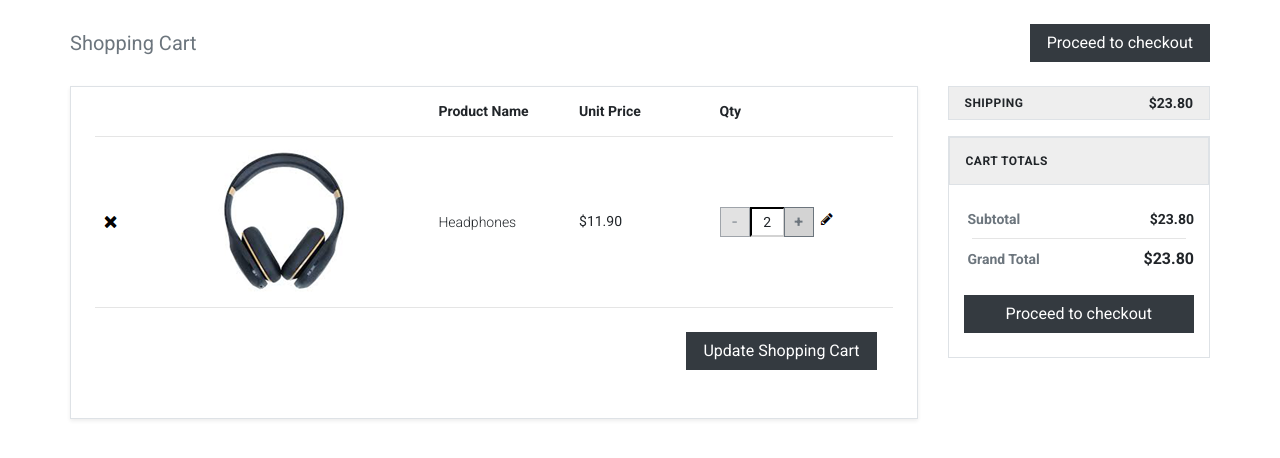
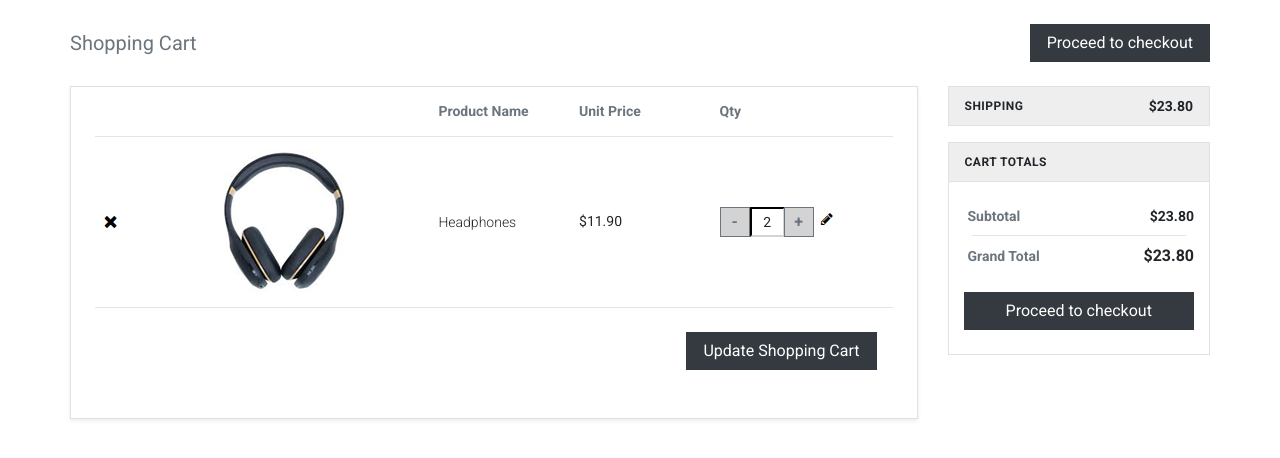
Before and after one commit to mczekajski/shopping-cart, an Angular app: page /shopping-cart in a window 1280 px wide. Shown: the top 458 px of the page. Built offline with nearby package versions, Linux system fonts and the light colour scheme.

Commit message:
Change font colors

```diff
--- a/src/app/shopping-cart/shopping-cart-home/shopping-cart-home.component.html
+++ b/src/app/shopping-cart/shopping-cart-home/shopping-cart-home.component.html
@@ -14,19 +14,24 @@
       <div class="col-12 border shadow-sm py-3 px-0 px-sm-3 mb-5 bg-white items-card">
         <div class="row">
           <div class="col-4 col-sm-3 col-xl-2 offset-2 offset-sm-4 offset-xl-5">
-            <h3>Product Name</h3>
+            <h3 class="text-muted">Product Name</h3>
           </div>
           <div class="col-3 col-sm-2">
-            <h3>Unit Price</h3>
+            <h3 class="text-muted">Unit Price</h3>
           </div>
           <div class="col-3 col-sm-3">
-            <h3>Qty</h3>
+            <h3 class="text-muted">Qty</h3>
           </div>
         </div>
 
         <hr class="m-2" />
 
         <ng-container *ngIf="this.cartData && this.productsData">
+
+          <div *ngIf="this.cartData.length === 0">
+            You haven't added anything yet.
+          </div>
+
           <div *ngFor="let item of cartData" class="row v-center">
             <div class="col-2 col-sm-1">
               <button class="btn">
@@ -52,7 +57,7 @@
               <div class="btn-group qty-buttons d-flex flex-column-reverse flex-sm-row">
               <button
                 class="btn btn-outline-secondary p-0 qty-buttons__button"
-                [ngClass]="{ disabled: true }"
+                [ngClass]="{ disabled: item.quantity === 0 }"
                 (click)="changeQuantity(-1, item.productId)"
               >
                 -
@@ -62,6 +67,7 @@
               </div>
               <button
                 class="btn btn-outline-secondary p-0 qty-buttons__button"
+                [ngClass]="{ disabled: item.quantity === 9 }"
                 (click)="changeQuantity(+1, item.productId)"
               >
                 +
@@ -93,14 +99,14 @@
 
     <!-- Summary card -->
     <aside class="col-lg-3">
-      <div class="border d-flex align-items-center px-3 py-3 shipping">
+      <div class="border col-12 d-flex align-items-center px-3 py-2 summary-header">
         <h2 class="text-uppercase m-0 font-weight-bold">shipping</h2>
         <span class="ml-auto font-small font-weight-bold">${{ SHIPPING_PRICE.toFixed(2) }}</span>
       </div>
 
 
       <div class="border d-flex flex-column mt-3">
-        <div class="border col-12 d-flex align-items-center px-3 py-3 totals">
+        <div class="border-bottom col-12 d-flex align-items-center px-3 py-2 summary-header">
           <h2 class="text-uppercase m-0 font-weight-bold">cart totals</h2>
         </div>
 
--- a/src/app/shopping-cart/shopping-cart-home/shopping-cart-home.component.scss
+++ b/src/app/shopping-cart/shopping-cart-home/shopping-cart-home.component.scss
@@ -1,9 +1,8 @@
-aside {
-    h2 {
+aside h2 {
   font-size: 12px;
   letter-spacing: 0.5px;
   font-weight: bold;
-    }
+  line-height: 22px;
 }
 
 .items-card {
@@ -35,21 +34,16 @@ aside {
         position: absolute;
         top: 50%;
         left: 50%;
-                transform: translate(-50%,-50%);
+        transform: translate(-50%, -50%);
         margin: auto;
       }
     }
   }
 }
 .summary-card {
-    background-color:red;
+  background-color: red;
   height: 200px;
 }
-.shipping {
+.summary-header {
   background-color: #eee;
-    height: 2rem;
 }
-.totals {
-    background-color: #eee;
-    height: 2rem;
-}
```
Lines whose indentation alone changed are shown as unchanged.
